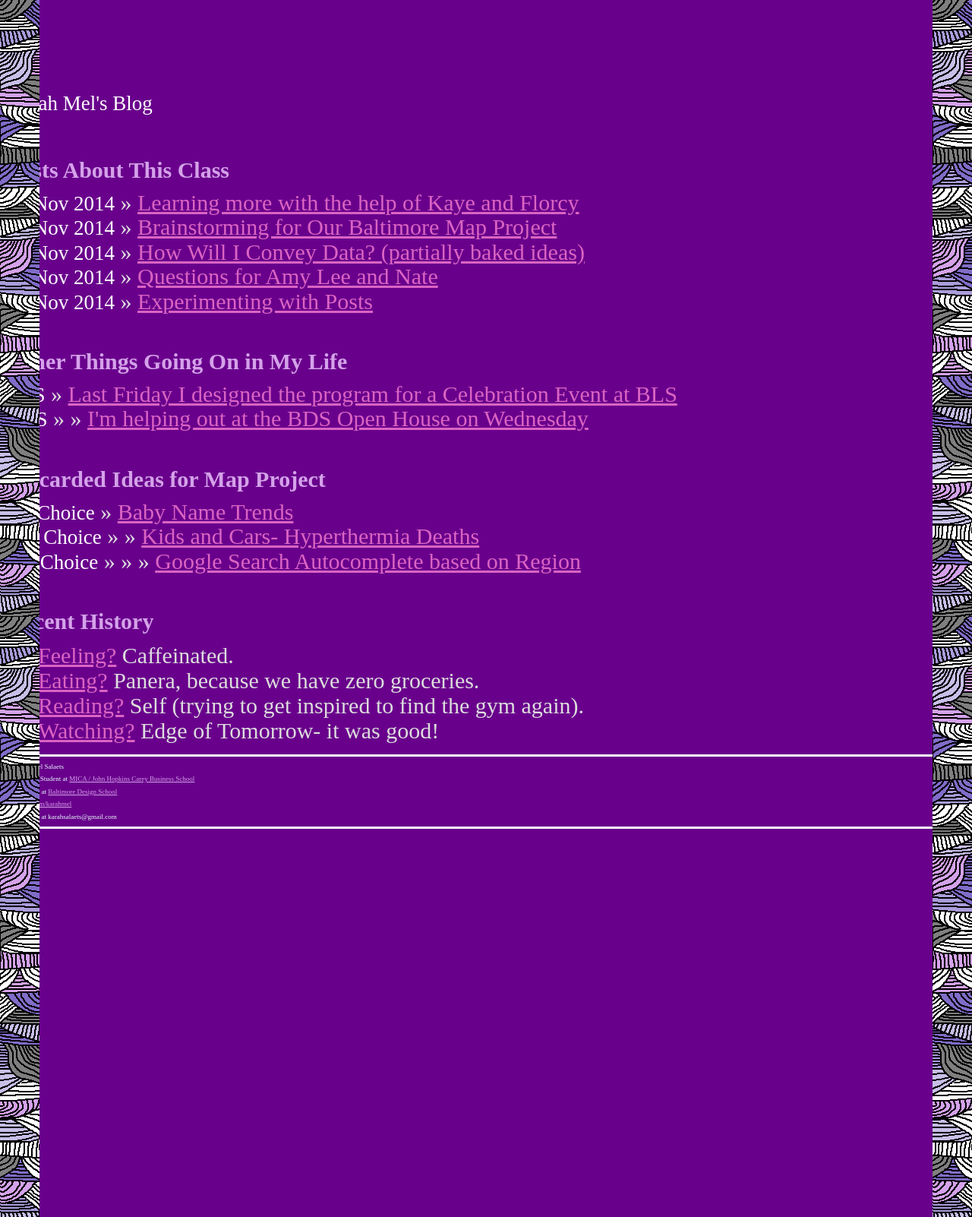
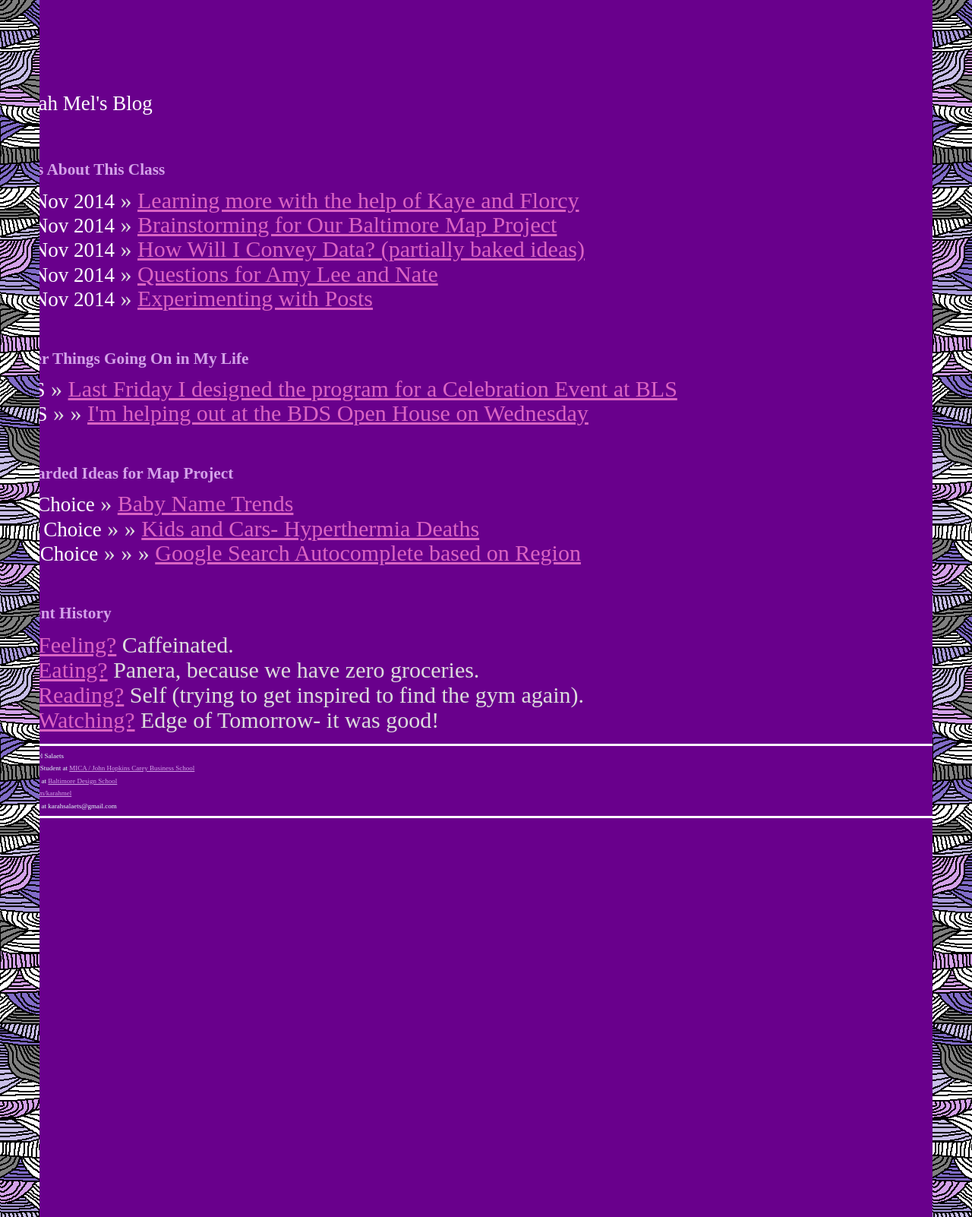
Before and after one commit to Karahmel/Blog, a Jekyll site: the page built from index.html, in a window 1280 px wide. Shown: the whole page at 76% size. Built offline with Jekyll 4.4.1, drawn with Linux system fonts in a browser that asks for light colours; Markdown is read by kramdown in place of the engine named in the settings.

Commit message:
Update screen.css

```diff
--- a/css/screen.css
+++ b/css/screen.css
@@ -18,7 +18,7 @@ html, body {
 }
 
 h1 {
-font-size: 1em;
+font-size: .71em;
   margin-bottom: .4em;
    color: #d4a2e9
 }
```
